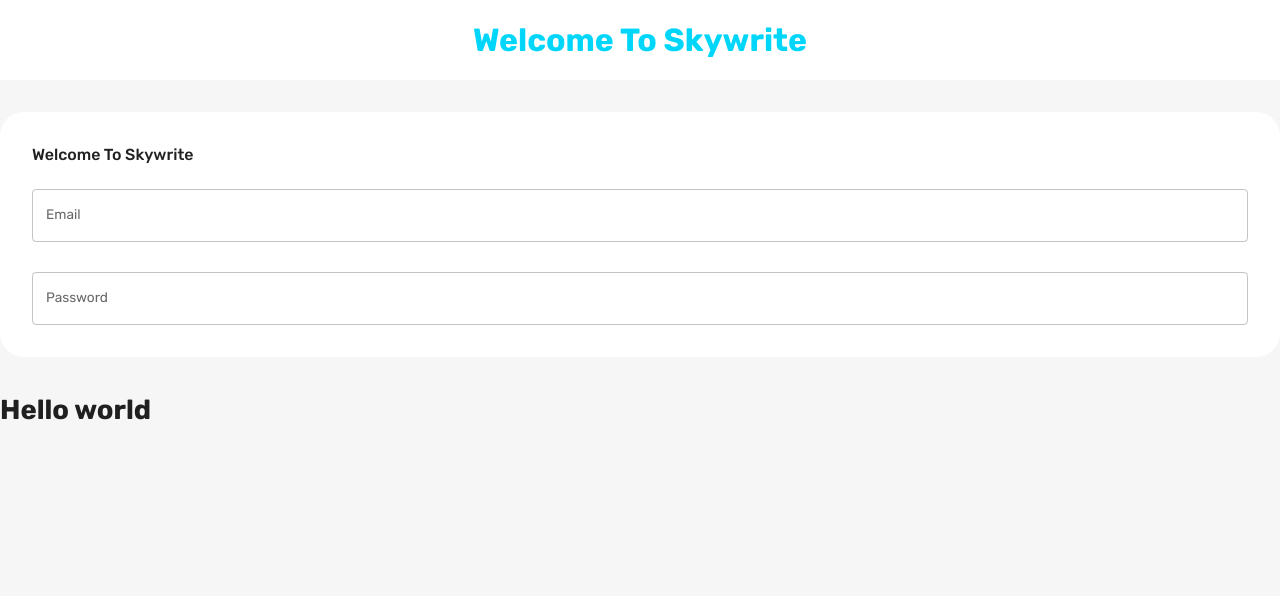
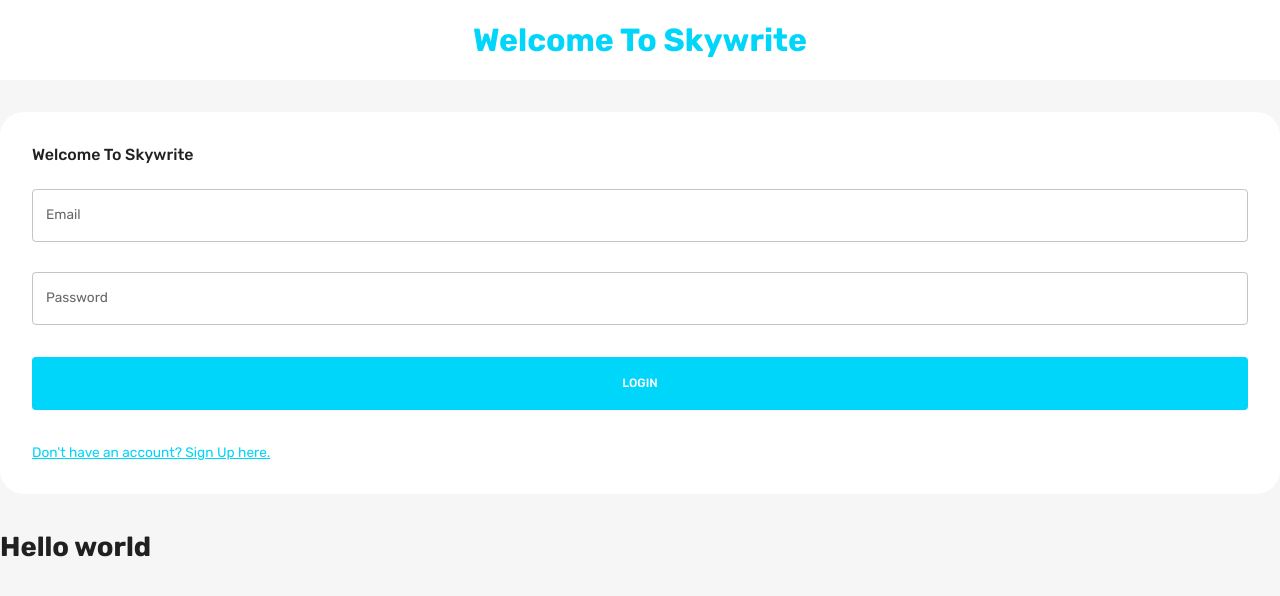
Before and after one commit to arslans-cipher/Skywrite, a React (Create React App) app in the folder client/: page / in a window 1280 px wide. Shown: the top 596 px of the page. Built offline with nearby package versions, Linux system fonts and the light colour scheme.

Commit message:
create buttons for login and register

```diff
--- a/client/src/scenes/loginPage/Form.js
+++ b/client/src/scenes/loginPage/Form.js
@@ -187,6 +187,43 @@
             sx={{ gridColumn: "span 4" }}
           />
         </Box>
+        <Box>
+          <Button
+            fullWidth
+            type="submit"
+            sx={{
+              m: "2rem 0",
+              p: "1rem",
+              backgroundColor: palette.primary.main,
+              color: palette.background.alt,
+              "&:hover": { color: palette.primary.main },
+            }}
+          >
+            {isLogin ? "LOGIN" : "REGISTER"}
+          </Button>
+          <Typography
+            onClick={() => {
+              setPageType(isLogin ? "register" : "login");
+              resetForm();
+            }}
+            sx={{
+              textDecoration: "underline",
+              color: palette.primary.main,
+              "&:hover": {
+                cursor: "pointer",
+                color: palette.primary.light,
+              },
+            }}
+          >
+            {isLogin
+              ? "Don't have an account? Sign Up here."
+              : "Already have an account? Login here."}
+          </Typography>
+        </Box>
+
+
+
+
       </form>
     )}
 
```
